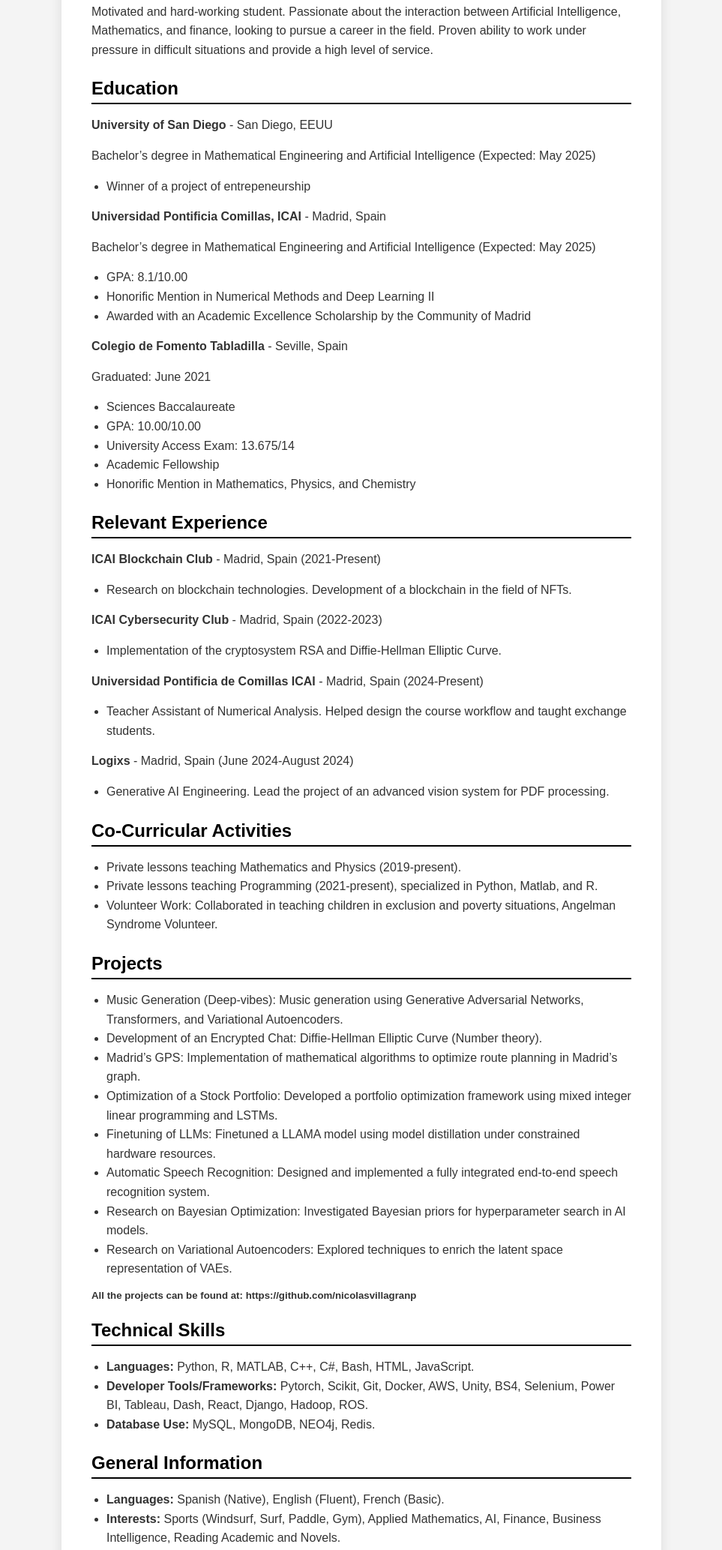
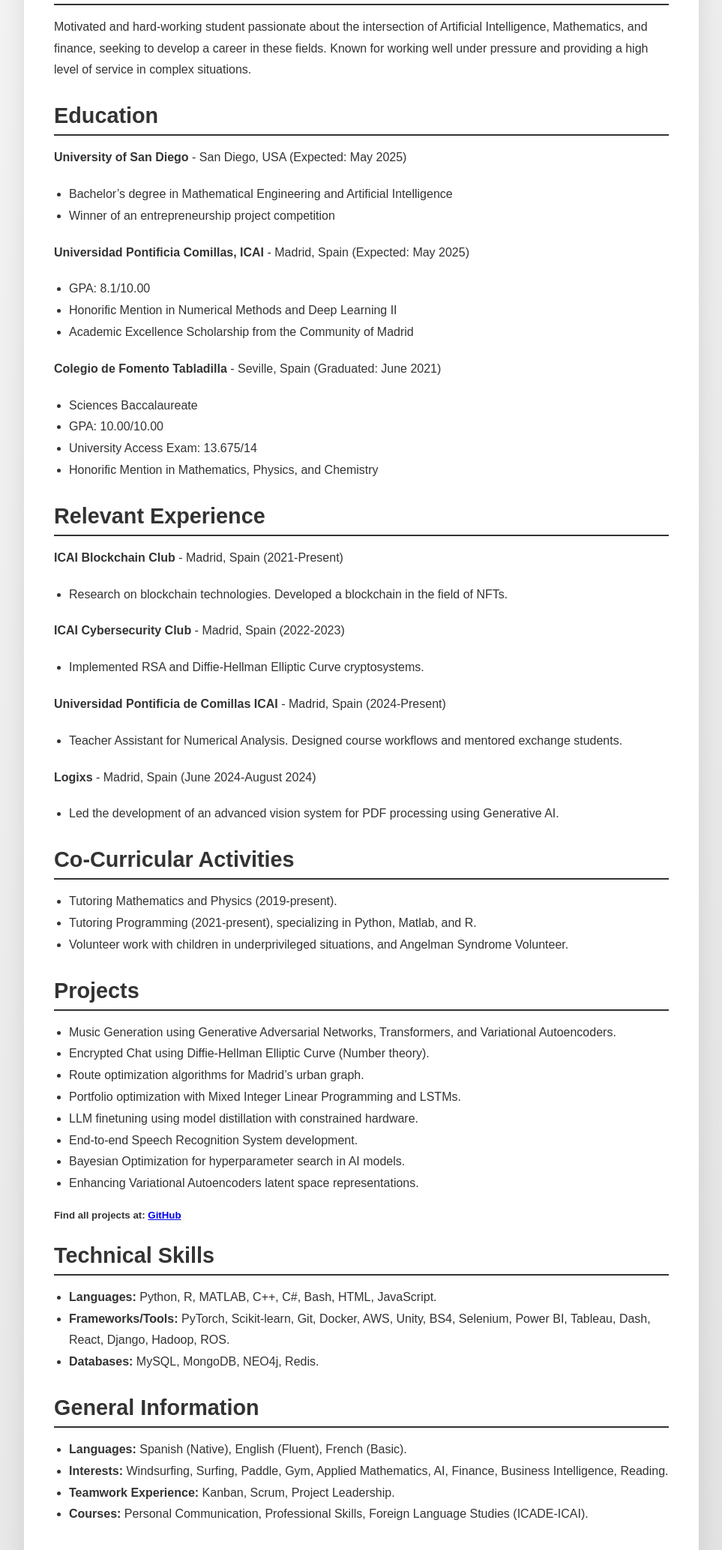
Before and after one commit to nicolasvillagranp/cv-website, a plain HTML site: page index.html in a window 1280 px wide. Shown: the part 210-2277 px from the top of the page at 75% size, without its empty margins (158-1121 px from the left). Drawn offline with Linux system fonts and the light colour scheme.

Commit message:
Update index.html

```diff
--- a/index.html
+++ b/index.html
@@ -14,52 +14,55 @@
 
         body {
             font-family: 'Arial', sans-serif;
-            background-color: #f4f4f4;
+            background-color: #f9fafb;
             display: flex;
             justify-content: center;
             align-items: center;
             color: #333;
-            min-height: 100vh; /* Changed from height to min-height */
-            padding: 20px; /* Optional: Adds some padding for better spacing */
+            min-height: 100vh;
+            padding: 20px;
+            background: linear-gradient(135deg, #f4f4f4, #e1e1e1);
         }
 
         .container {
             background-color: #ffffff;
             padding: 40px;
-            border-radius: 10px;
-            box-shadow: 0 5px 15px rgba(0, 0, 0, 0.1);
+            border-radius: 15px;
+            box-shadow: 0 10px 30px rgba(0, 0, 0, 0.1);
             width: 90%;
-            max-width: 800px;
-            animation: fadeIn 1s ease-in-out;
+            max-width: 900px;
+            animation: fadeIn 1.5s ease-out;
+            overflow: hidden;
         }
 
         h1 {
-            font-size: 2rem;
-            color: #000;
+            font-size: 2.5rem;
+            color: #333;
             margin-bottom: 20px;
+            text-align: center;
             font-weight: bold;
-            text-align: center;
+            letter-spacing: 1px;
             text-transform: uppercase;
         }
 
         h2 {
-            font-size: 1.5rem;
-            color: #000;
+            font-size: 1.8rem;
+            color: #333;
             margin-top: 20px;
             margin-bottom: 15px;
-            font-weight: bold;
-            border-bottom: 2px solid #000;
-            padding-bottom: 5px;
+            font-weight: 600;
+            border-bottom: 2px solid #333;
+            padding-bottom: 8px;
         }
 
         p, ul {
             font-size: 16px;
-            line-height: 1.6;
-            margin-bottom: 15px;
+            line-height: 1.8;
+            margin-bottom: 20px;
         }
 
         .cv-section {
-            margin-bottom: 25px;
+            margin-bottom: 30px;
         }
 
         ul {
@@ -71,22 +74,22 @@
             padding: 16px 30px;
             font-size: 18px;
             font-weight: bold;
-            color: #ffffff;
-            background-color: #000;
+            color: #fff;
+            background-color: #0066cc;
             border: none;
             border-radius: 5px;
             cursor: pointer;
             transition: all 0.3s ease;
             width: 100%;
-            margin-top: 30px;
+            margin-top: 35px;
         }
 
         .download-btn:hover {
-            background-color: #333;
+            background-color: #005bb5;
         }
 
         .download-btn:active {
-            background-color: #555;
+            background-color: #004d99;
         }
 
         .download-btn:focus {
@@ -104,6 +107,22 @@
                 transform: translateY(0);
             }
         }
+
+        /* Responsive Design */
+        @media (max-width: 768px) {
+            .container {
+                padding: 20px;
+                width: 95%;
+            }
+
+            h1 {
+                font-size: 2rem;
+            }
+
+            h2 {
+                font-size: 1.5rem;
+            }
+        }
     </style>
 </head>
 <body>
@@ -113,32 +132,29 @@
 
         <div class="cv-section">
             <h2>Professional Objective</h2>
-            <p>Motivated and hard-working student. Passionate about the interaction between Artificial Intelligence, Mathematics, and finance, looking to pursue a career in the field. Proven ability to work under pressure in difficult situations and provide a high level of service.</p>
+            <p>Motivated and hard-working student passionate about the intersection of Artificial Intelligence, Mathematics, and finance, seeking to develop a career in these fields. Known for working well under pressure and providing a high level of service in complex situations.</p>
         </div>
 
         <div class="cv-section">
             <h2>Education</h2>
-            <p><strong>University of San Diego</strong> - San Diego, EEUU</p>
-            <p>Bachelor’s degree in Mathematical Engineering and Artificial Intelligence (Expected: May 2025)</p>
+            <p><strong>University of San Diego</strong> - San Diego, USA (Expected: May 2025)</p>
             <ul>
-                <li>Winner of a project of entrepeneurship</li>
+                <li>Bachelor’s degree in Mathematical Engineering and Artificial Intelligence</li>
+                <li>Winner of an entrepreneurship project competition</li>
             </ul>
 
-            <p><strong>Universidad Pontificia Comillas, ICAI</strong> - Madrid, Spain</p>
-            <p>Bachelor’s degree in Mathematical Engineering and Artificial Intelligence (Expected: May 2025)</p>
+            <p><strong>Universidad Pontificia Comillas, ICAI</strong> - Madrid, Spain (Expected: May 2025)</p>
             <ul>
                 <li>GPA: 8.1/10.00</li>
                 <li>Honorific Mention in Numerical Methods and Deep Learning II</li>
-                <li>Awarded with an Academic Excellence Scholarship by the Community of Madrid</li>
+                <li>Academic Excellence Scholarship from the Community of Madrid</li>
             </ul>
 
-            <p><strong>Colegio de Fomento Tabladilla</strong> - Seville, Spain</p>
-            <p>Graduated: June 2021</p>
+            <p><strong>Colegio de Fomento Tabladilla</strong> - Seville, Spain (Graduated: June 2021)</p>
             <ul>
                 <li>Sciences Baccalaureate</li>
                 <li>GPA: 10.00/10.00</li>
                 <li>University Access Exam: 13.675/14</li>
-                <li>Academic Fellowship</li>
                 <li>Honorific Mention in Mathematics, Physics, and Chemistry</li>
             </ul>
         </div>
@@ -147,55 +163,55 @@
             <h2>Relevant Experience</h2>
             <p><strong>ICAI Blockchain Club</strong> - Madrid, Spain (2021-Present)</p>
             <ul>
-                <li>Research on blockchain technologies. Development of a blockchain in the field of NFTs.</li>
+                <li>Research on blockchain technologies. Developed a blockchain in the field of NFTs.</li>
             </ul>
 
             <p><strong>ICAI Cybersecurity Club</strong> - Madrid, Spain (2022-2023)</p>
             <ul>
-                <li>Implementation of the cryptosystem RSA and Diffie-Hellman Elliptic Curve.</li>
+                <li>Implemented RSA and Diffie-Hellman Elliptic Curve cryptosystems.</li>
             </ul>
 
             <p><strong>Universidad Pontificia de Comillas ICAI</strong> - Madrid, Spain (2024-Present)</p>
             <ul>
-                <li>Teacher Assistant of Numerical Analysis. Helped design the course workflow and taught exchange students.</li>
+                <li>Teacher Assistant for Numerical Analysis. Designed course workflows and mentored exchange students.</li>
             </ul>
 
             <p><strong>Logixs</strong> - Madrid, Spain (June 2024-August 2024)</p>
             <ul>
-                <li>Generative AI Engineering. Lead the project of an advanced vision system for PDF processing.</li>
+                <li>Led the development of an advanced vision system for PDF processing using Generative AI.</li>
             </ul>
         </div>
 
         <div class="cv-section">
             <h2>Co-Curricular Activities</h2>
             <ul>
-                <li>Private lessons teaching Mathematics and Physics (2019-present).</li>
-                <li>Private lessons teaching Programming (2021-present), specialized in Python, Matlab, and R.</li>
-                <li>Volunteer Work: Collaborated in teaching children in exclusion and poverty situations, Angelman Syndrome Volunteer.</li>
+                <li>Tutoring Mathematics and Physics (2019-present).</li>
+                <li>Tutoring Programming (2021-present), specializing in Python, Matlab, and R.</li>
+                <li>Volunteer work with children in underprivileged situations, and Angelman Syndrome Volunteer.</li>
             </ul>
         </div>
 
         <div class="cv-section">
             <h2>Projects</h2>
             <ul>
-                <li>Music Generation (Deep-vibes): Music generation using Generative Adversarial Networks, Transformers, and Variational Autoencoders.</li>
-                <li>Development of an Encrypted Chat: Diffie-Hellman Elliptic Curve (Number theory).</li>
-                <li>Madrid’s GPS: Implementation of mathematical algorithms to optimize route planning in Madrid’s graph.</li>
-                <li>Optimization of a Stock Portfolio: Developed a portfolio optimization framework using mixed integer linear programming and LSTMs.</li>
-                <li>Finetuning of LLMs: Finetuned a LLAMA model using model distillation under constrained hardware resources.</li>
-                <li>Automatic Speech Recognition: Designed and implemented a fully integrated end-to-end speech recognition system.</li>
-                <li>Research on Bayesian Optimization: Investigated Bayesian priors for hyperparameter search in AI models.</li>
-                <li>Research on Variational Autoencoders: Explored techniques to enrich the latent space representation of VAEs.</li>
+                <li>Music Generation using Generative Adversarial Networks, Transformers, and Variational Autoencoders.</li>
+                <li>Encrypted Chat using Diffie-Hellman Elliptic Curve (Number theory).</li>
+                <li>Route optimization algorithms for Madrid’s urban graph.</li>
+                <li>Portfolio optimization with Mixed Integer Linear Programming and LSTMs.</li>
+                <li>LLM finetuning using model distillation with constrained hardware.</li>
+                <li>End-to-end Speech Recognition System development.</li>
+                <li>Bayesian Optimization for hyperparameter search in AI models.</li>
+                <li>Enhancing Variational Autoencoders latent space representations.</li>
             </ul>
-            <h5>All the projects can be found at: https://github.com/nicolasvillagranp</h5>
+            <h5>Find all projects at: <a href="https://github.com/nicolasvillagranp" target="_blank">GitHub</a></h5>
         </div>
 
         <div class="cv-section">
             <h2>Technical Skills</h2>
             <ul>
                 <li><strong>Languages:</strong> Python, R, MATLAB, C++, C#, Bash, HTML, JavaScript.</li>
-                <li><strong>Developer Tools/Frameworks:</strong> Pytorch, Scikit, Git, Docker, AWS, Unity, BS4, Selenium, Power BI, Tableau, Dash, React, Django, Hadoop, ROS.</li>
-                <li><strong>Database Use:</strong> MySQL, MongoDB, NEO4j, Redis.</li>
+                <li><strong>Frameworks/Tools:</strong> PyTorch, Scikit-learn, Git, Docker, AWS, Unity, BS4, Selenium, Power BI, Tableau, Dash, React, Django, Hadoop, ROS.</li>
+                <li><strong>Databases:</strong> MySQL, MongoDB, NEO4j, Redis.</li>
             </ul>
         </div>
 
@@ -203,9 +219,9 @@
             <h2>General Information</h2>
             <ul>
                 <li><strong>Languages:</strong> Spanish (Native), English (Fluent), French (Basic).</li>
-                <li><strong>Interests:</strong> Sports (Windsurf, Surf, Paddle, Gym), Applied Mathematics, AI, Finance, Business Intelligence, Reading Academic and Novels.</li>
-                <li><strong>Teamwork Experience:</strong> Kanban, Scrum, Project Leader.</li>
-                <li><strong>Courses/Diplomas:</strong> Personal Communication, Communicative and Professional Skills, Foreign Language Studies (ICADE-ICAI).</li>
+                <li><strong>Interests:</strong> Windsurfing, Surfing, Paddle, Gym, Applied Mathematics, AI, Finance, Business Intelligence, Reading.</li>
+                <li><strong>Teamwork Experience:</strong> Kanban, Scrum, Project Leadership.</li>
+                <li><strong>Courses:</strong> Personal Communication, Professional Skills, Foreign Language Studies (ICADE-ICAI).</li>
             </ul>
         </div>
 
```
